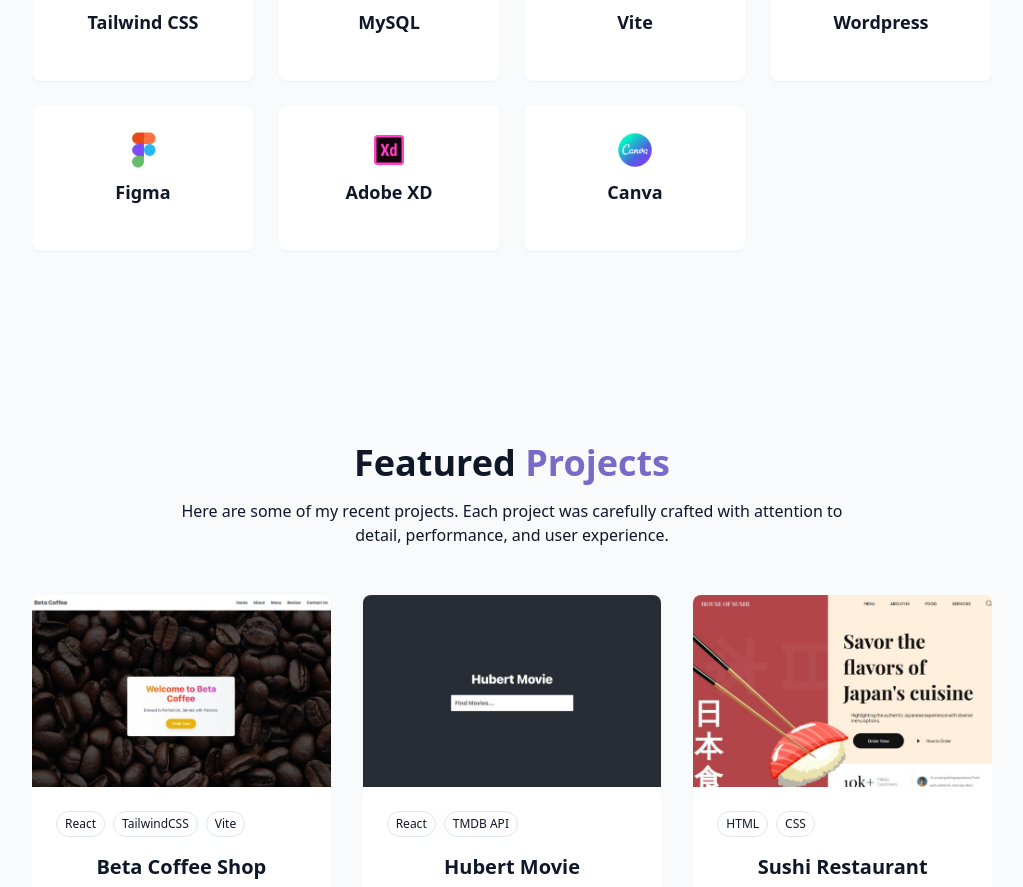
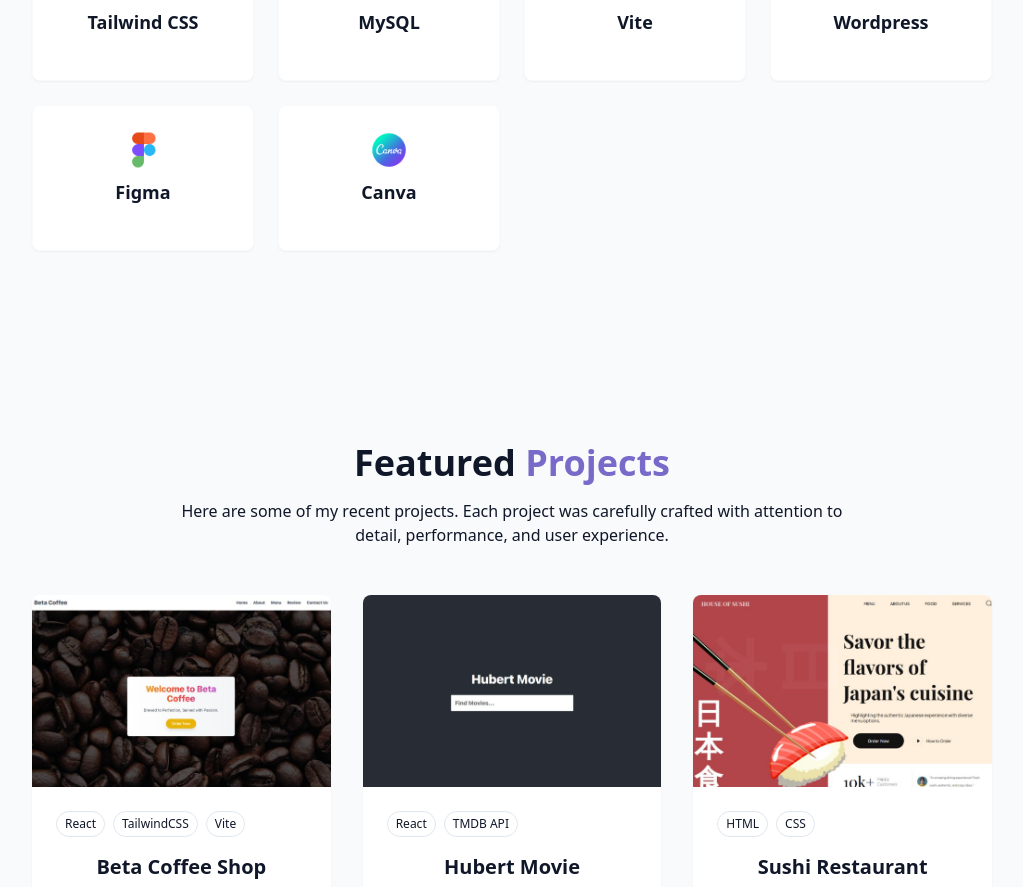
Before and after one commit to hubertcen/my-portofolio, a React (Vite) app: page / in a window 1280 px wide. Shown: the part 1949-2836 px from the top of the page, without its empty margins (128-1151 px from the left). Built offline with nearby package versions, Linux system fonts and the light colour scheme.

Commit message:
edit skills

```diff
--- a/src/components/Skills.jsx
+++ b/src/components/Skills.jsx
@@ -12,7 +12,6 @@
   { name: "Vite", imagePath: "/icons/vite-icon.png" },
   { name: "Wordpress", imagePath: "/icons/wordpress-icon.png" },
   { name: "Figma", imagePath: "/icons/figma-icon.png" },
-  { name: "Adobe XD", imagePath: "/icons/xd-icon.png" },
   { name: "Canva", imagePath: "/icons/canva-icon.png" },
 ];
 
```
